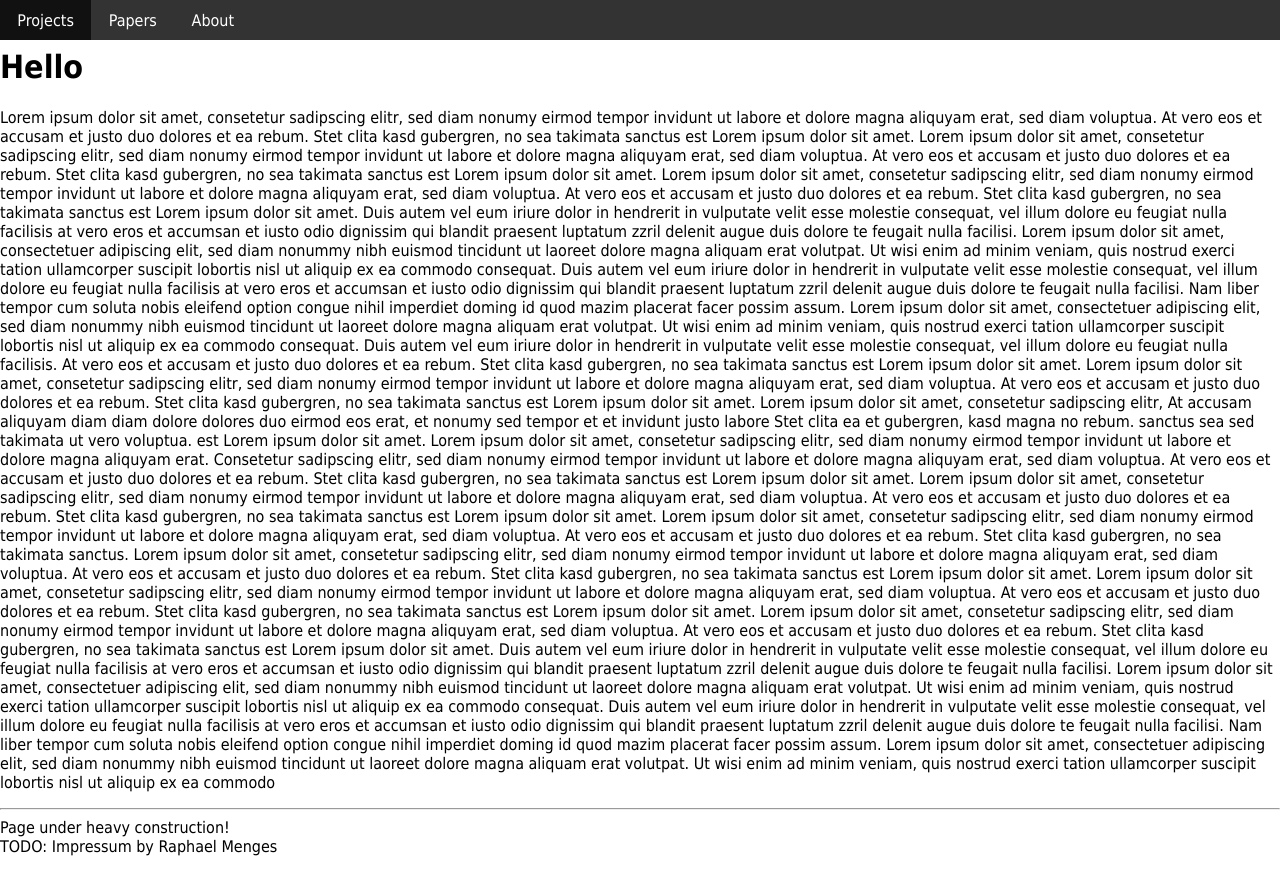
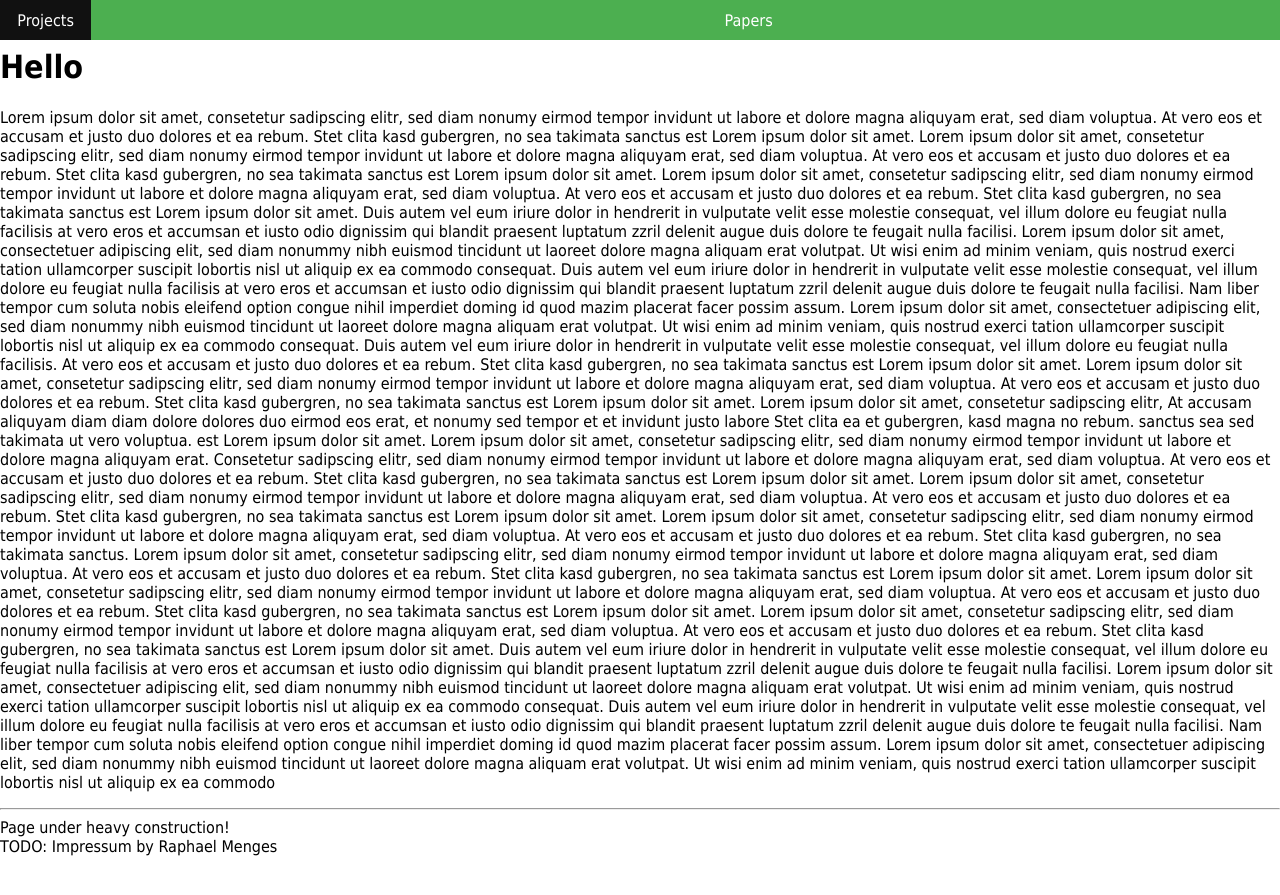
Before and after one commit to raphaelmenges/raphaelmenges.github.io, a Jekyll site: the page built from index.html, in a window 1280 px wide. Shown: the top 895 px of the page. Built offline with Jekyll 4.4.1, drawn with Linux system fonts in a browser that asks for light colours.

Commit message:
Repairing CSS.

```diff
--- a/_layouts/default.html
+++ b/_layouts/default.html
@@ -8,7 +8,7 @@
 	<body>
 		<nav class="navbar">
 			<li><a href="/projects">Projects</a></li>
-			<li><a class="navbar.active" href="/papers">Papers</a></li>
+			<li><a class="navbar active" href="/papers">Papers</a></li>
 			<li><a href="/about">About</a></li>
 		</nav>
 		<div class="content">
```
